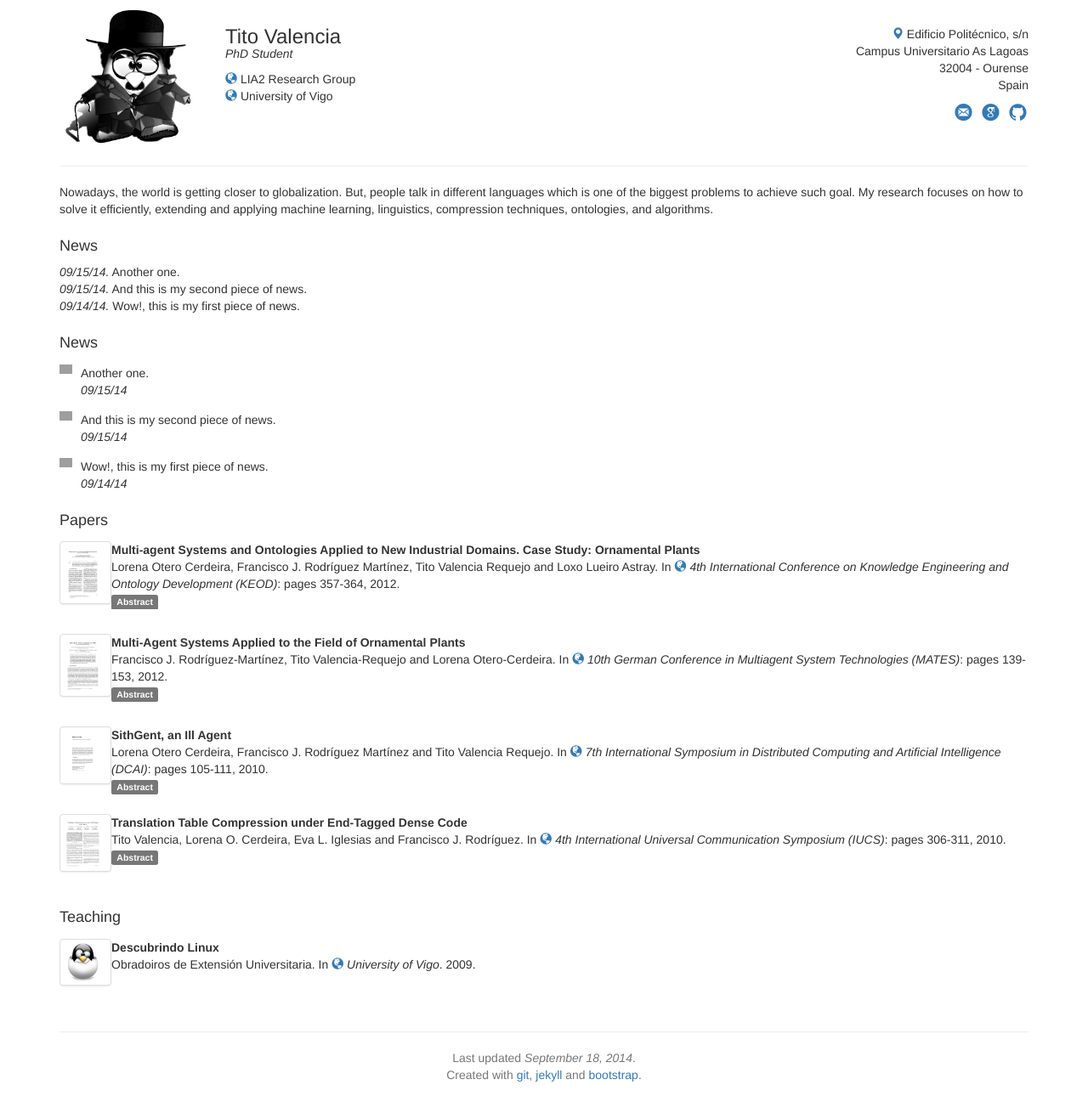
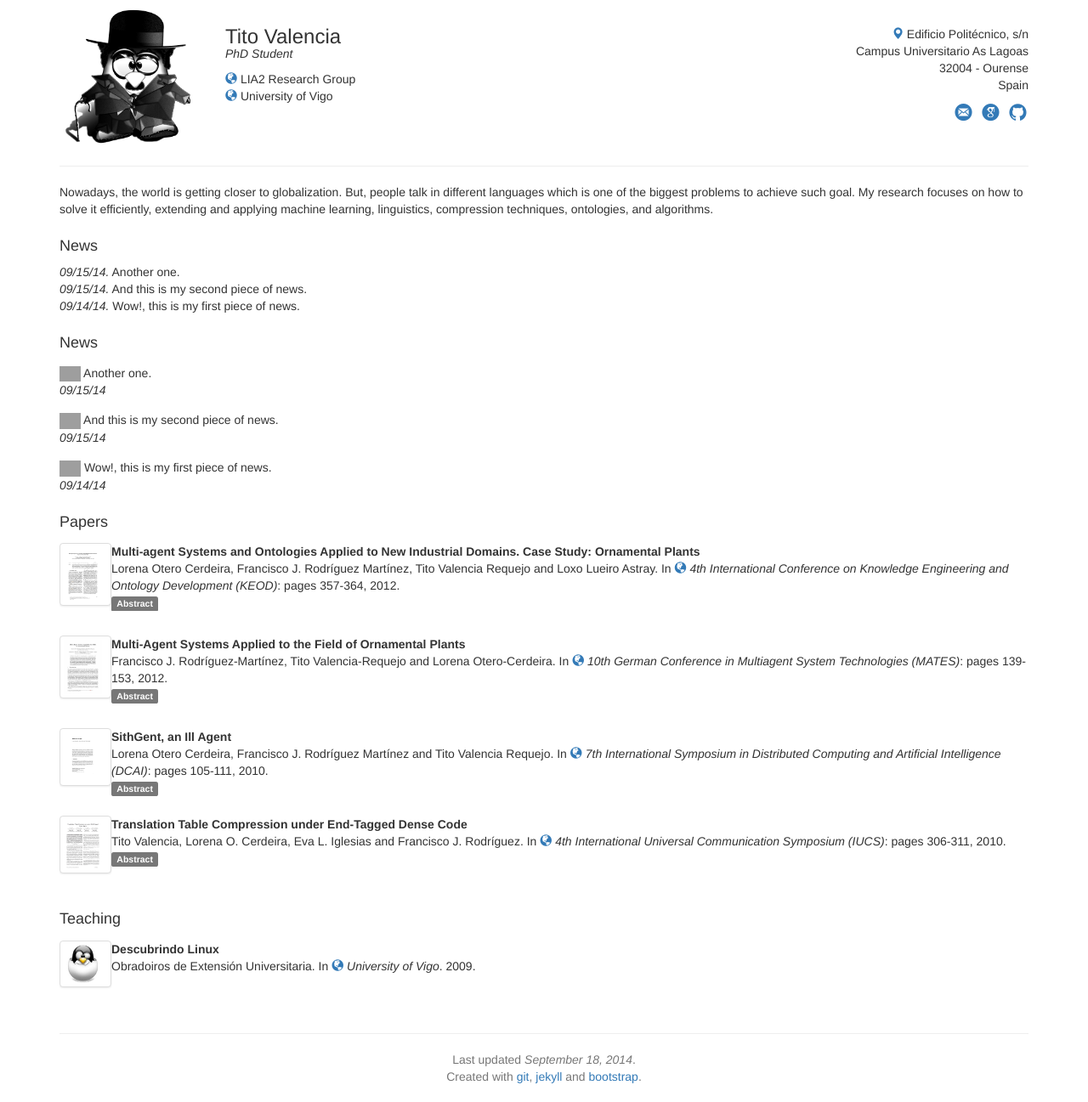
Before and after one commit to tvalreq/tvalreq.github.com, a Jekyll site: the page built from index.html, in a window 1280 px wide. Shown: the whole page at 85% size. Built offline with Jekyll 4.4.1, drawn with Linux system fonts in a browser that asks for light colours; nearby versions of some CDN libraries; grey boxes are pictures that could not be loaded.

Commit message:
new style of news headings

```diff
--- a/_includes/heading.html
+++ b/_includes/heading.html
@@ -1,7 +1,6 @@
 <div class="media">
-    <img class="pull-left" src="img/news/{{ include.heading.img }}" width="25px" alt="">
-    <div class="media-body">
-        {{ include.heading.content }}<br/>
-        <em>{{ include.heading.date | date:'%D' }}</em>
+	<div class="media-body">
+	    <img src="img/news/{{ include.heading.img }}" width="25px" alt=""> {{ include.heading.content }}<br/>
+	    <em>{{ include.heading.date | date:'%D' }}</em>
     </div>
 </div>
```
